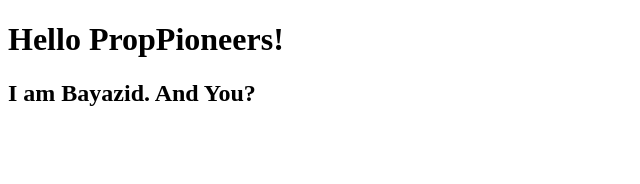
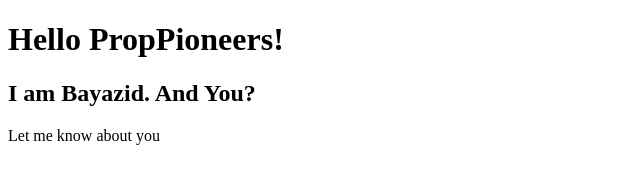
Before and after one commit to brcshakil1/practicing-team-project-1, a plain HTML site: page index.html in a window 1280 px wide. Shown: the whole page, without its empty margins (0-640 px from the left). Drawn offline with Linux system fonts and the light colour scheme.

Commit message:
first commit on brcs branch

```diff
--- a/index.html
+++ b/index.html
@@ -8,5 +8,6 @@
   <body>
     <h1>Hello PropPioneers!</h1>
     <h2>I am Bayazid. And You?</h2>
+    <p>Let me know about you</p>
   </body>
 </html>
```
